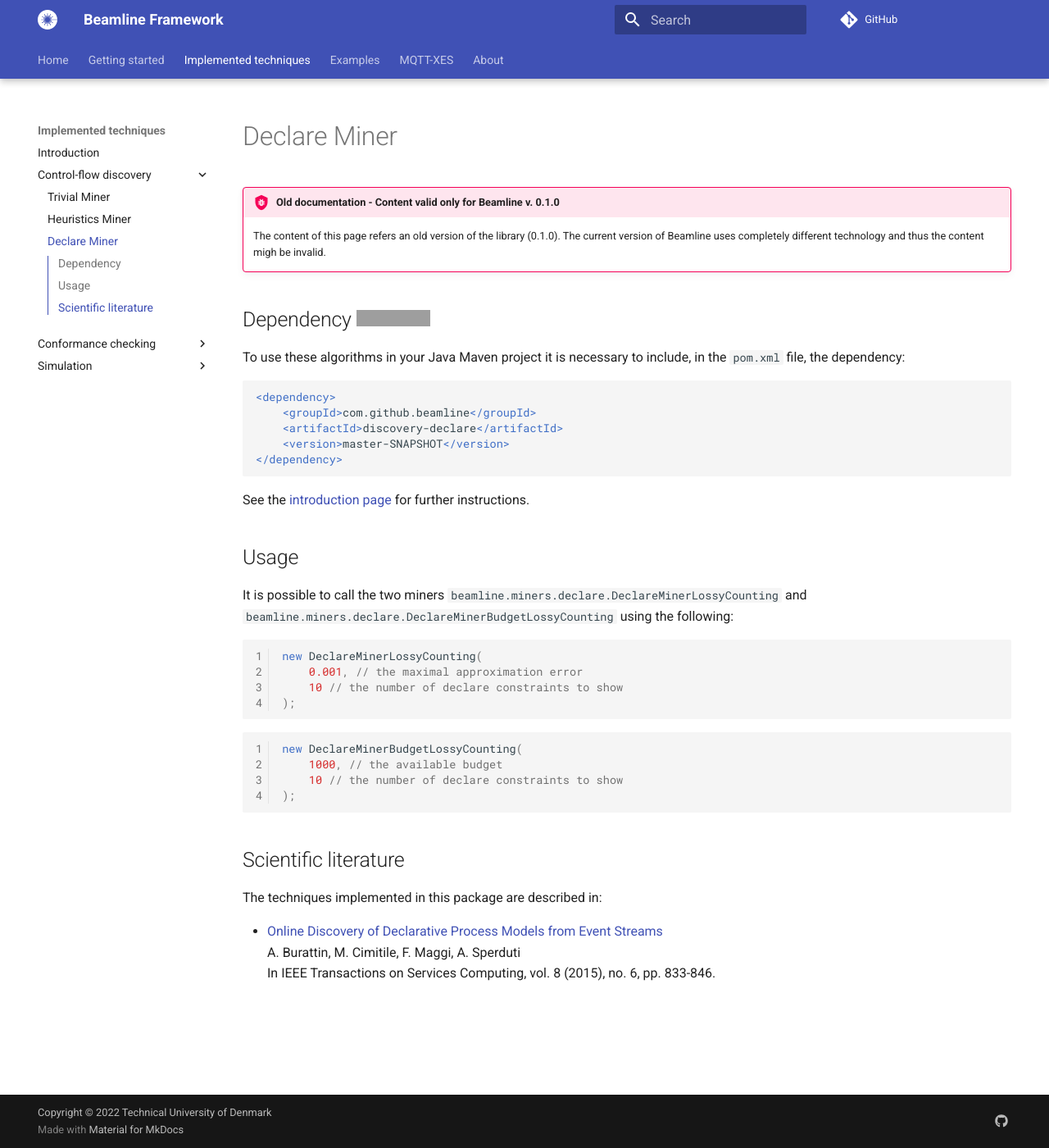
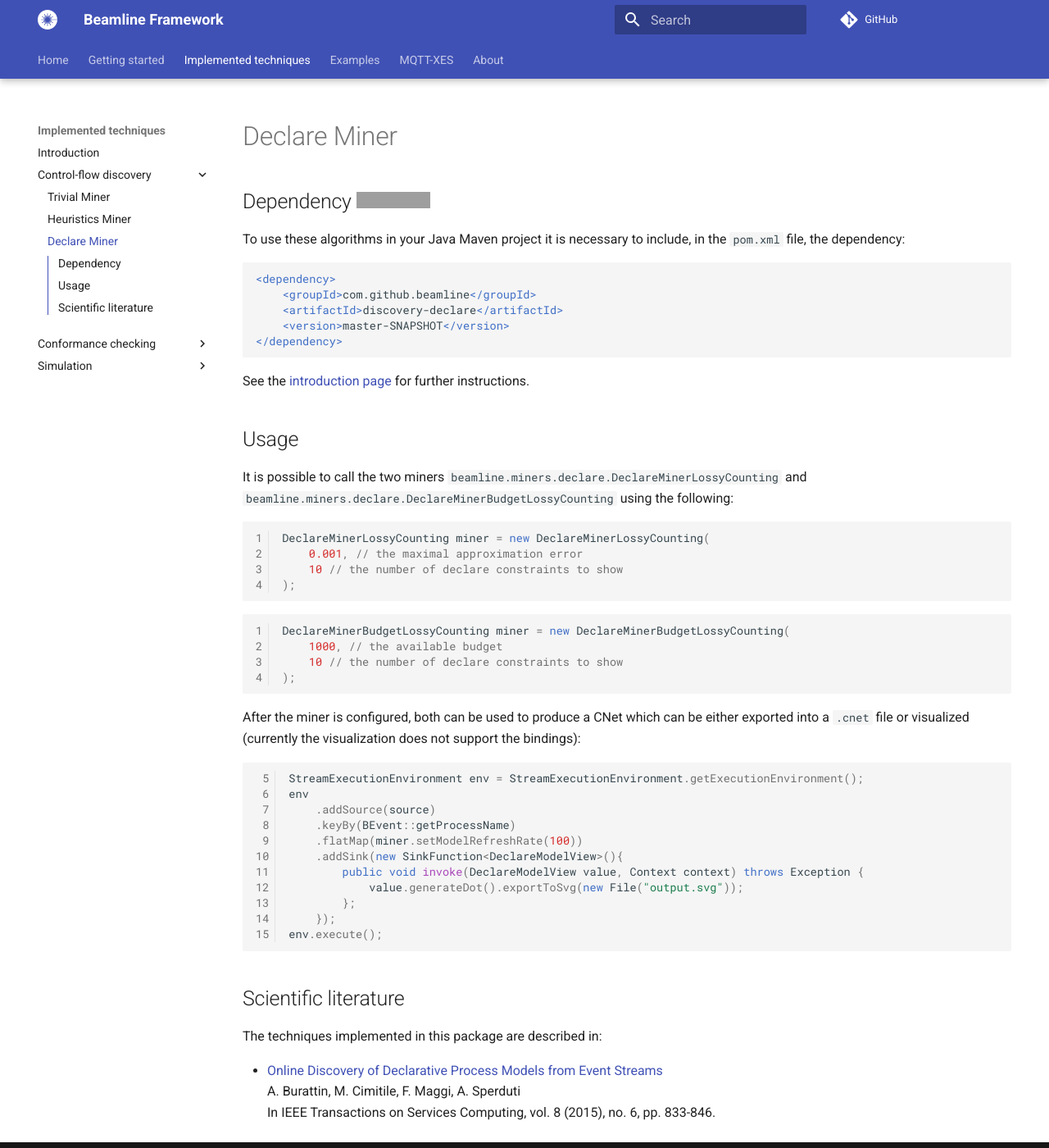
Before and after one commit to beamline/docs, an MkDocs documentation site: the page built from docs/implemented-techniques/discovery-declare.md, in a window 1280 px wide and 1400 px high. Shown: the whole window at 82% size. Built offline with MkDocs 1.6.1 and Material for MkDocs 9.7.7, drawn with Linux system fonts in a browser that asks for light colours; comment, search, counter and statistics services are not loaded; grey boxes are pictures that could not be loaded.

Commit message:
Adapted page on declare miner

````diff
--- a/docs/implemented-techniques/discovery-declare.md
+++ b/docs/implemented-techniques/discovery-declare.md
@@ -1,7 +1,3 @@
-!!! bug "Old documentation - Content valid only for Beamline v. 0.1.0"
-    The content of this page refers an old version of the library (0.1.0). The current version of Beamline uses completely different technology and thus the content migh be invalid.
-
-
 ## Dependency [![](https://jitpack.io/v/beamline/discovery-declare.svg)](https://jitpack.io/#beamline/discovery-declare)
 
 To use these algorithms in your Java Maven project it is necessary to include, in the `pom.xml` file, the dependency:
@@ -20,16 +16,32 @@ See the [introduction page](index.md) for further instructions.
 It is possible to call the two miners `beamline.miners.declare.DeclareMinerLossyCounting` and `beamline.miners.declare.DeclareMinerBudgetLossyCounting` using the following:
 
 ```java linenums="1"
-new DeclareMinerLossyCounting(
+DeclareMinerLossyCounting miner = new DeclareMinerLossyCounting(
 	0.001, // the maximal approximation error
 	10 // the number of declare constraints to show
 );
 ```
 ```java linenums="1"
-new DeclareMinerBudgetLossyCounting(
+DeclareMinerBudgetLossyCounting miner = new DeclareMinerBudgetLossyCounting(
 	1000, // the available budget
 	10 // the number of declare constraints to show
 );
+```
+
+After the miner is configured, both can be used to produce a CNet which can be either exported into a `.cnet` file or visualized (currently the visualization does not support the bindings):
+
+```java linenums="5"
+StreamExecutionEnvironment env = StreamExecutionEnvironment.getExecutionEnvironment();
+env
+	.addSource(source)
+	.keyBy(BEvent::getProcessName)
+	.flatMap(miner.setModelRefreshRate(100))
+	.addSink(new SinkFunction<DeclareModelView>(){
+		public void invoke(DeclareModelView value, Context context) throws Exception {
+			value.generateDot().exportToSvg(new File("output.svg"));
+		};
+	});
+env.execute();
 ```
 
 ## Scientific literature
````
